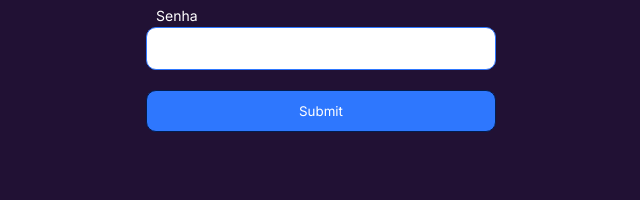
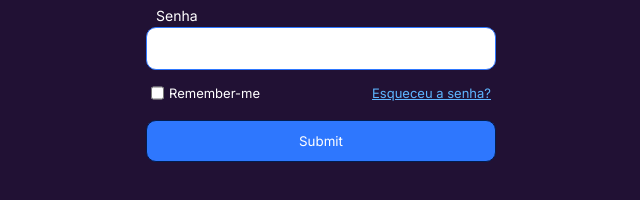
Before and after one commit to renatowillon/wDev-Finance, a plain HTML site: page login.html in a window 1280 px wide. Shown: the part 272-472 px from the top of the page, without its empty margins (319-959 px from the left). Drawn offline with nearby package versions, Linux system fonts and the light colour scheme.

Commit message:
relembrar senha

```diff
--- a/login.html
+++ b/login.html
@@ -23,6 +23,11 @@
         <input class="formulario" type="email" name="email"/>
         <span class="texto">Senha</span>
         <input class="formulario" type="password" name="senha"/>
+        <div class="check">
+          <div class="divleft"><input class="checkbox" type="checkbox" name="checksenha" id="relembrasenha" />
+          <label for="relembrasenha" class="descricao">Remember-me</label></div>
+          <div class="divright"><a href="./index.html" class="descricao_blue">Esqueceu a senha?</a></div>
+        </div>
         <input class="submit" type="submit"/>
       </form>
     </div>
--- a/style.css
+++ b/style.css
@@ -82,8 +82,6 @@ footer {
   display: flex;
   padding-left: 10px;
   color: black;
-}
-input {
   border: 1px solid #2e77fe;
   border-radius: 10px;
   font-family: "Inter", sans-serif;
@@ -103,3 +101,40 @@ input {
 .submit:hover {
   background-color: #0049d1;
 }
+.check{
+  margin-top: 15px;
+  text-decoration: none;
+  display: flex;
+  flex-direction: row;
+  align-items: center;
+  justify-content: space-between;
+  margin-left: 5px;
+  height: 15px;
+}
+.checkbox{
+  text-decoration: none;
+  background-color: #2e77fe;
+}
+.descricao{
+  font-size: 13px;
+  margin-left: 5px;
+  display: flex;
+  flex-direction: row;
+
+}
+.descricao_blue{
+  font-size: 13px;
+  margin-left: 5px;
+  display: flex;
+  flex-direction: row;
+  justify-content: flex-end;
+  align-items: right;
+  color: #5EB6FF;
+}
+.divleft{
+  display:flex;
+
+}
+.divright{
+  margin-right:5px;
+}
```
